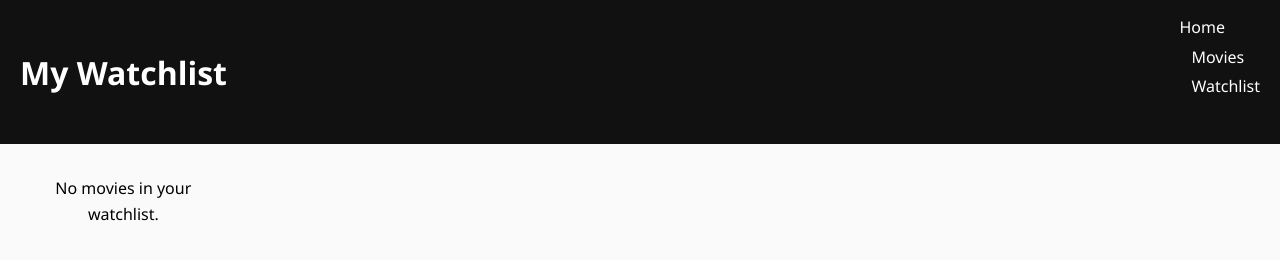
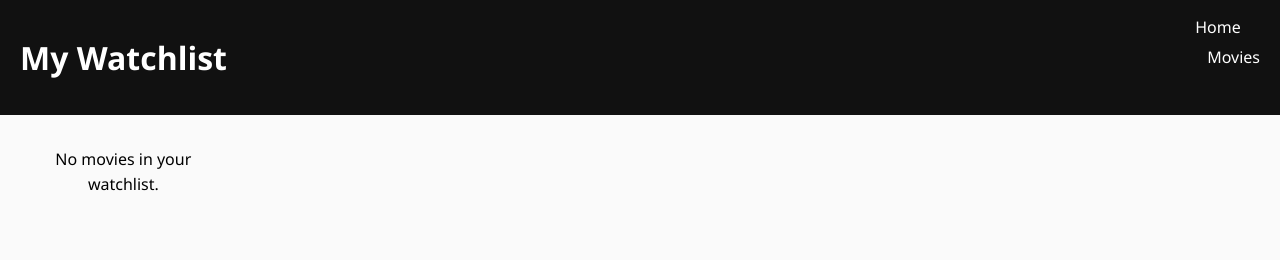
Before and after one commit to Ganesh9177567832/team-project, a plain HTML site: page watchlist.html in a window 1280 px wide. Drawn offline with Linux system fonts and the light colour scheme.

Commit message:
Update watchlist.html

```diff
--- a/watchlist.html
+++ b/watchlist.html
@@ -36,7 +36,6 @@
     <nav>
       <a href="home.html">Home</a>
       <a href="movie-list.html">Movies</a>
-      <a href="watchlist.html">Watchlist</a>
     </nav>
   </header>
 
```
